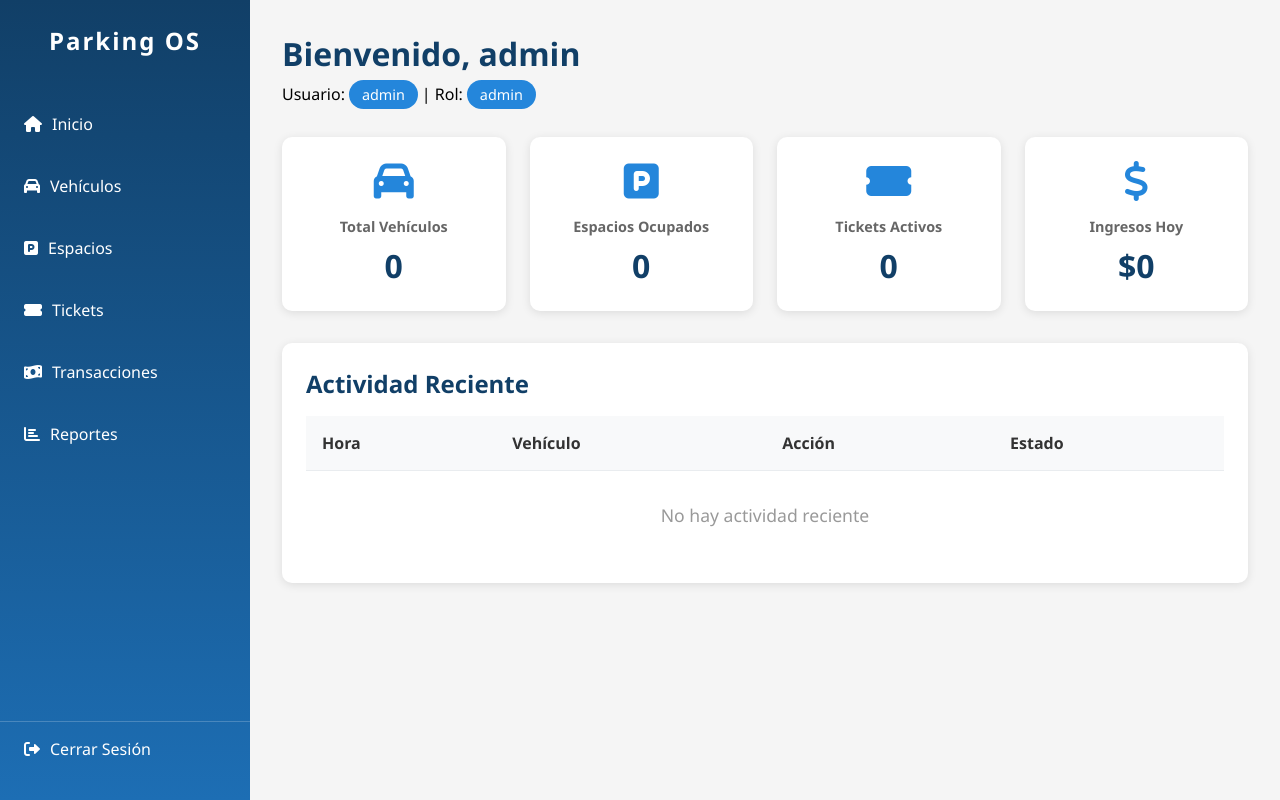
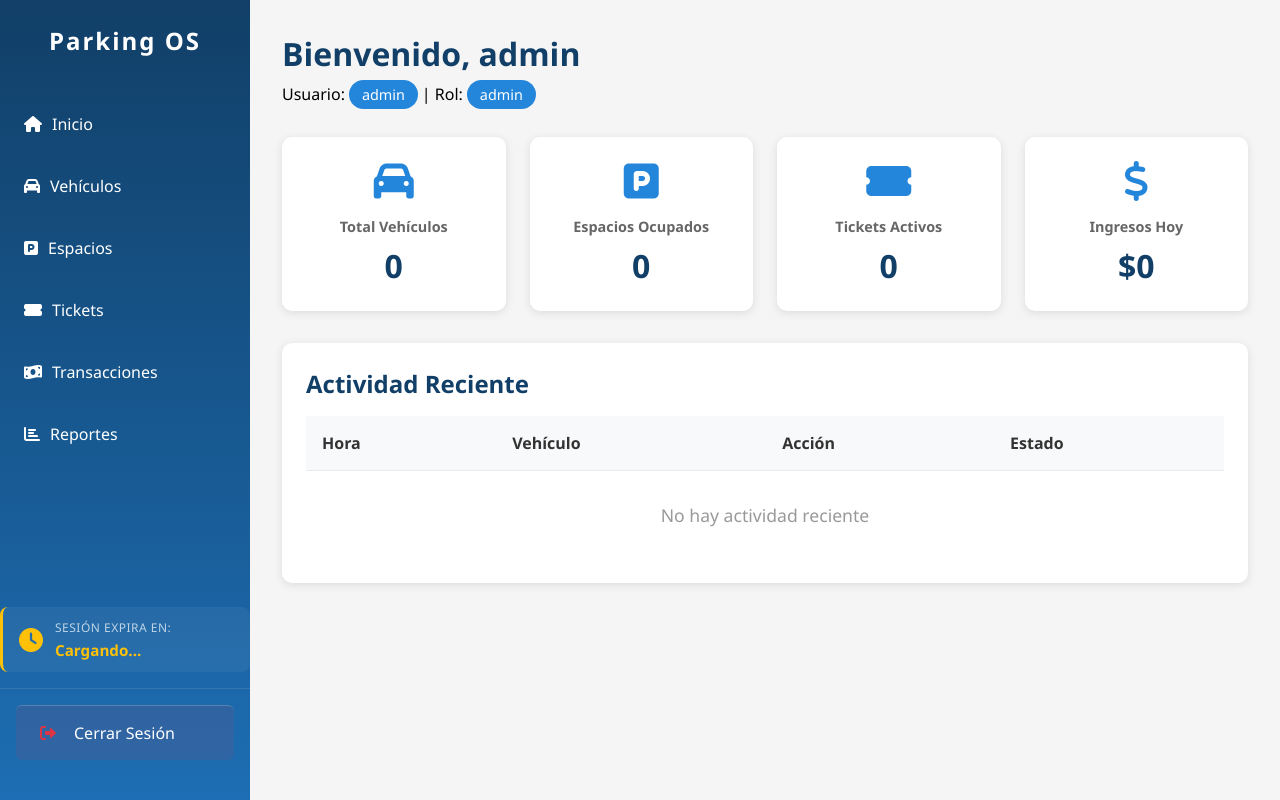
Before and after one commit to Logidex/Parking_OS_Personal, a Flask app: template app/templates/dashboard.html in a window 1280 px wide. Run offline with Flask 3, Linux system fonts and the light colour scheme; the template is opened without the code that fills it: values that come from a table or form of the project are taken from there, others are empty; some libraries are stand-ins or nearby versions.

Commit message:
Agregacion de funcion de timer de sesion

```diff
--- a/app/static/css/dashboard.css
+++ b/app/static/css/dashboard.css
@@ -782,3 +782,74 @@ table td {
 .btn-salida i {
   margin-right: 0.3rem;
 }
+
+/* ========== INDICADOR DE SESIÓN ========== */
+
+.session-info {
+  display: flex;
+  align-items: center;
+  gap: 0.75rem;
+  padding: 0.75rem 1rem;
+  background: rgba(255, 255, 255, 0.05);
+  border-radius: 8px;
+  margin: 1rem 0;
+  border-left: 3px solid #ffc107;
+  transition: all 0.3s ease;
+}
+
+.session-info:hover {
+  background: rgba(255, 255, 255, 0.1);
+}
+
+.session-info i {
+  font-size: 1.5rem;
+  color: #ffc107;
+}
+
+.session-details {
+  display: flex;
+  flex-direction: column;
+  gap: 0.25rem;
+}
+
+.session-details small {
+  font-size: 0.75rem;
+  color: rgba(255, 255, 255, 0.7);
+  text-transform: uppercase;
+  letter-spacing: 0.5px;
+}
+
+.session-timer {
+  font-size: 0.95rem;
+  font-weight: 600;
+  color: #ffc107;
+  transition: color 0.3s ease;
+}
+
+/* Logout */
+.logout {
+  margin-top: auto;
+  padding: 1rem;
+  border-top: 1px solid rgba(255, 255, 255, 0.1);
+}
+
+.logout a {
+  display: flex;
+  align-items: center;
+  gap: 0.5rem;
+  padding: 0.75rem 1rem;
+  color: white;
+  text-decoration: none;
+  border-radius: 6px;
+  transition: all 0.3s ease;
+  background: rgba(220, 53, 69, 0.1);
+}
+
+.logout a:hover {
+  background: rgba(220, 53, 69, 0.2);
+  transform: translateX(5px);
+}
+
+.logout a i {
+  color: #dc3545;
+}
--- a/app/templates/base.html
+++ b/app/templates/base.html
@@ -35,6 +35,16 @@
           <a href="/reportes"><i class="fas fa-chart-bar"></i> Reportes</a>
         </li>
       </ul>
+
+      <!-- ⭐ NUEVO: Indicador de sesión -->
+      <div class="session-info">
+        <i class="fas fa-clock"></i>
+        <div class="session-details">
+          <small>Sesión expira en:</small>
+          <span id="session-timer" class="session-timer">Cargando...</span>
+        </div>
+      </div>
+
       <div class="logout">
         <a href="#" id="logout-btn"><i class="fas fa-sign-out-alt"></i> Cerrar Sesión</a>
       </div>
@@ -52,6 +62,61 @@
 
   <script src="//cdn.jsdelivr.net/npm/sweetalert2@11"></script>
   <script src="{{ url_for('static', filename='js/dashboard.js') }}"></script>
+
+  <!-- ⭐ NUEVO: Script para actualizar tiempo de sesión -->
+  <script>
+    // Actualizar tiempo de sesión
+    async function actualizarTiempoSesion() {
+        try {
+            const response = await fetch('/auth/session-info');
+
+            if (!response.ok) {
+                // Si no está autenticado, no hacer nada
+                return;
+            }
+
+            const data = await response.json();
+
+            const timerElement = document.getElementById('session-timer');
+            if (timerElement) {
+                timerElement.textContent = data.expira_en;
+
+                // Si quedan menos de 10 minutos, cambiar color a rojo y mostrar warning
+                if (data.tiempo_restante_segundos < 600) {
+                    timerElement.style.color = '#dc3545';
+                    timerElement.style.fontWeight = 'bold';
+
+                    // Mostrar warning una sola vez cuando queden menos de 10 minutos
+                    if (!window.sessionWarningShown && data.tiempo_restante_segundos < 600 && data.tiempo_restante_segundos > 550) {
+                        window.sessionWarningShown = true;
+                        Swal.fire({
+                            icon: 'warning',
+                            title: '⚠️ Sesión por expirar',
+                            text: `Tu sesión expirará en ${data.minutos} minutos. Guarda tu trabajo.`,
+                            toast: true,
+                            position: 'top-end',
+                            showConfirmButton: false,
+                            timer: 5000,
+                            timerProgressBar: true
+                        });
+                    }
+                } else {
+                    timerElement.style.color = '#ffc107';
+                    timerElement.style.fontWeight = 'normal';
+                }
+            }
+        } catch (error) {
+            console.log('No se pudo obtener info de sesión:', error);
+        }
+    }
+
+    // Actualizar inmediatamente y luego cada minuto
+    if (document.getElementById('session-timer')) {
+        actualizarTiempoSesion();
+        setInterval(actualizarTiempoSesion, 60000); // Cada minuto
+    }
+  </script>
+
   {% block extra_js %}{% endblock %}
 </body>
 </html>
```
Also changed, not shown: app/routes/auth_routes.py (+50 -1 lines), config.py (+13 -0 lines), app.db.
